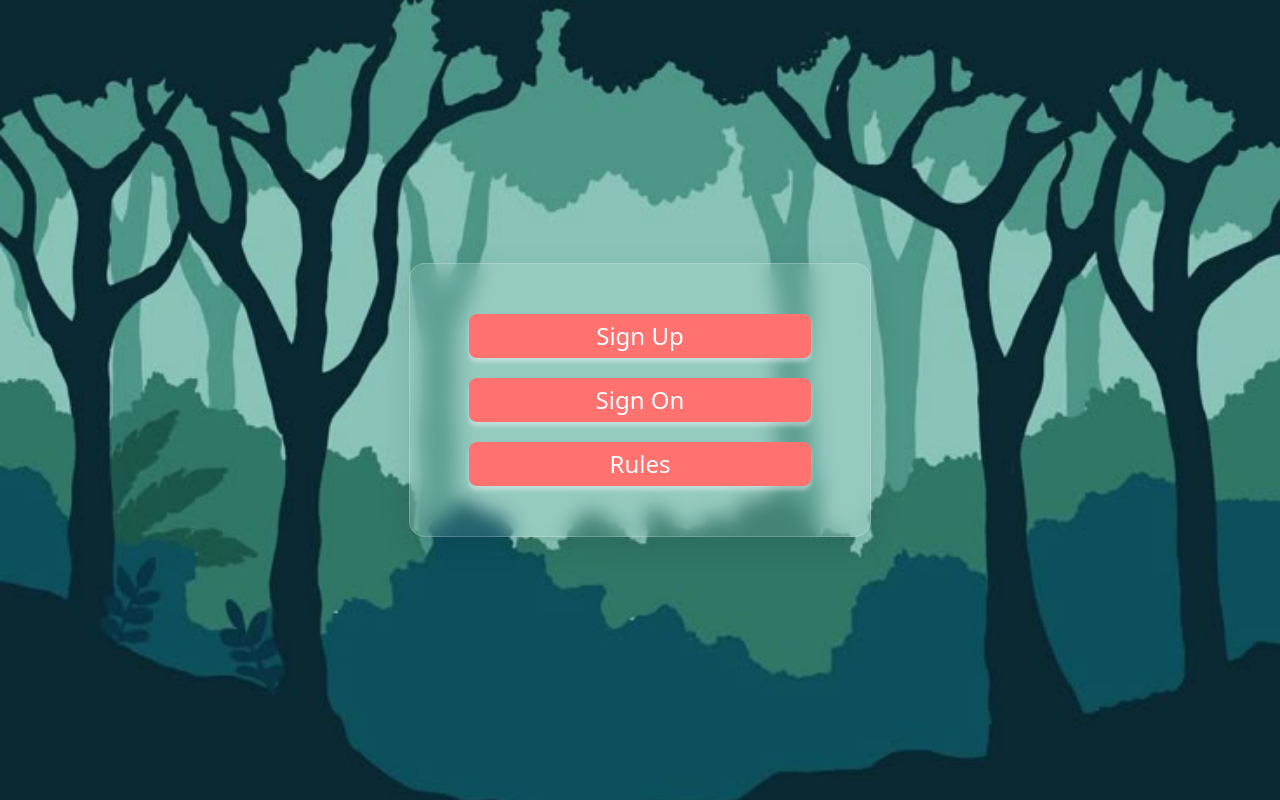
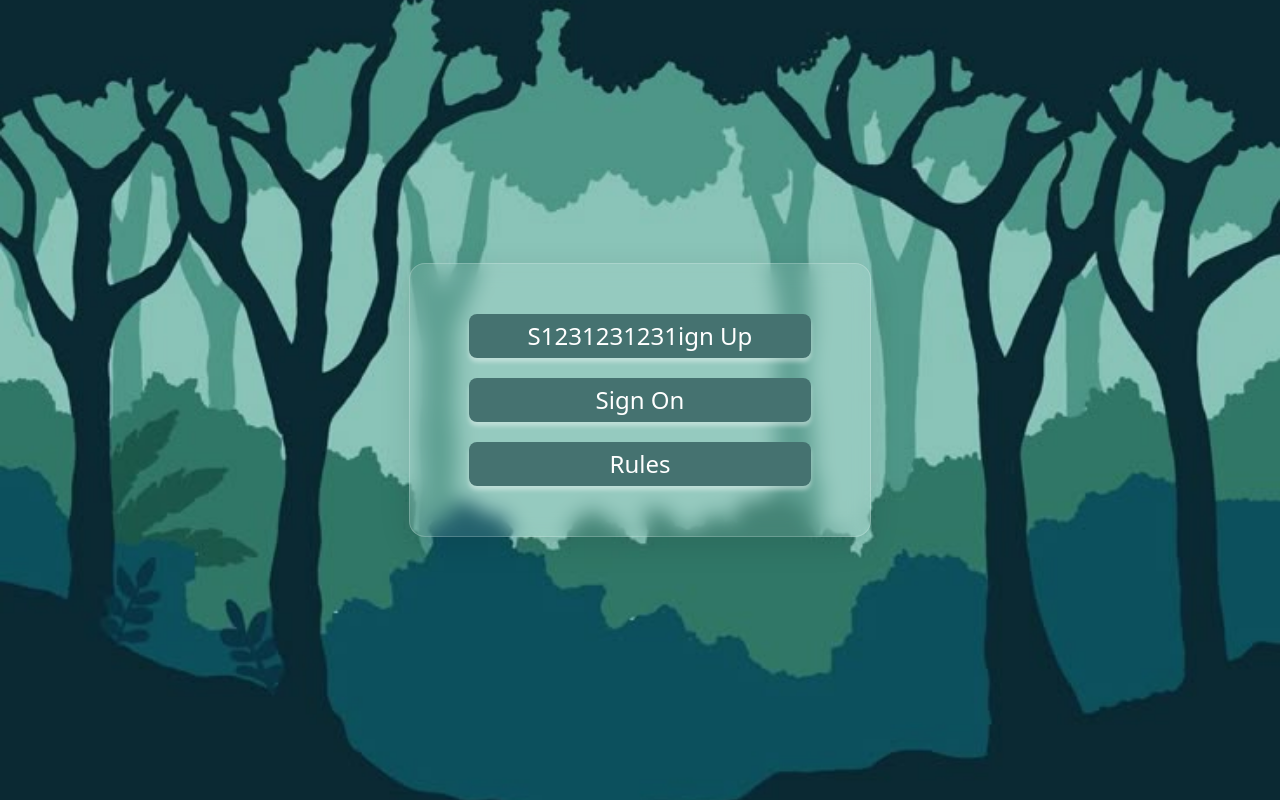
Before and after one commit to nastosinka/oops_trap, a Vue app in the folder oops_trap/: page / in a window 1280 px wide. Built offline with nearby package versions, Linux system fonts and the light colour scheme; a web font is replaced by a local one; what @vkontakte/vk-bridge would draw is missing.

Commit message:
test: test frontend

```diff
--- a/oops_trap/src/components/base/BaseButton.vue
+++ b/oops_trap/src/components/base/BaseButton.vue
@@ -37,7 +37,7 @@ export default {
   outline: none;
   line-height: 1;
 
-  background-color: rgba(255, 114, 112);
+  background-color: rgba(69, 114, 112);
   color: white;
   box-shadow: 0 4px 4px rgba(255, 255, 255, 0.4);
 
--- a/oops_trap/src/views/HomePage.vue
+++ b/oops_trap/src/views/HomePage.vue
@@ -2,7 +2,7 @@
   <div class="home-page">
     <div class="home-container">
       <div class="buttons-container">
-        <BaseButton label="Sign Up" @click="showSignUpModal = true" />
+        <BaseButton label="S1231231231ign Up" @click="showSignUpModal = true" />
 
         <BaseButton label="Sign On" @click="showSignOnModal = true" />
 
```
